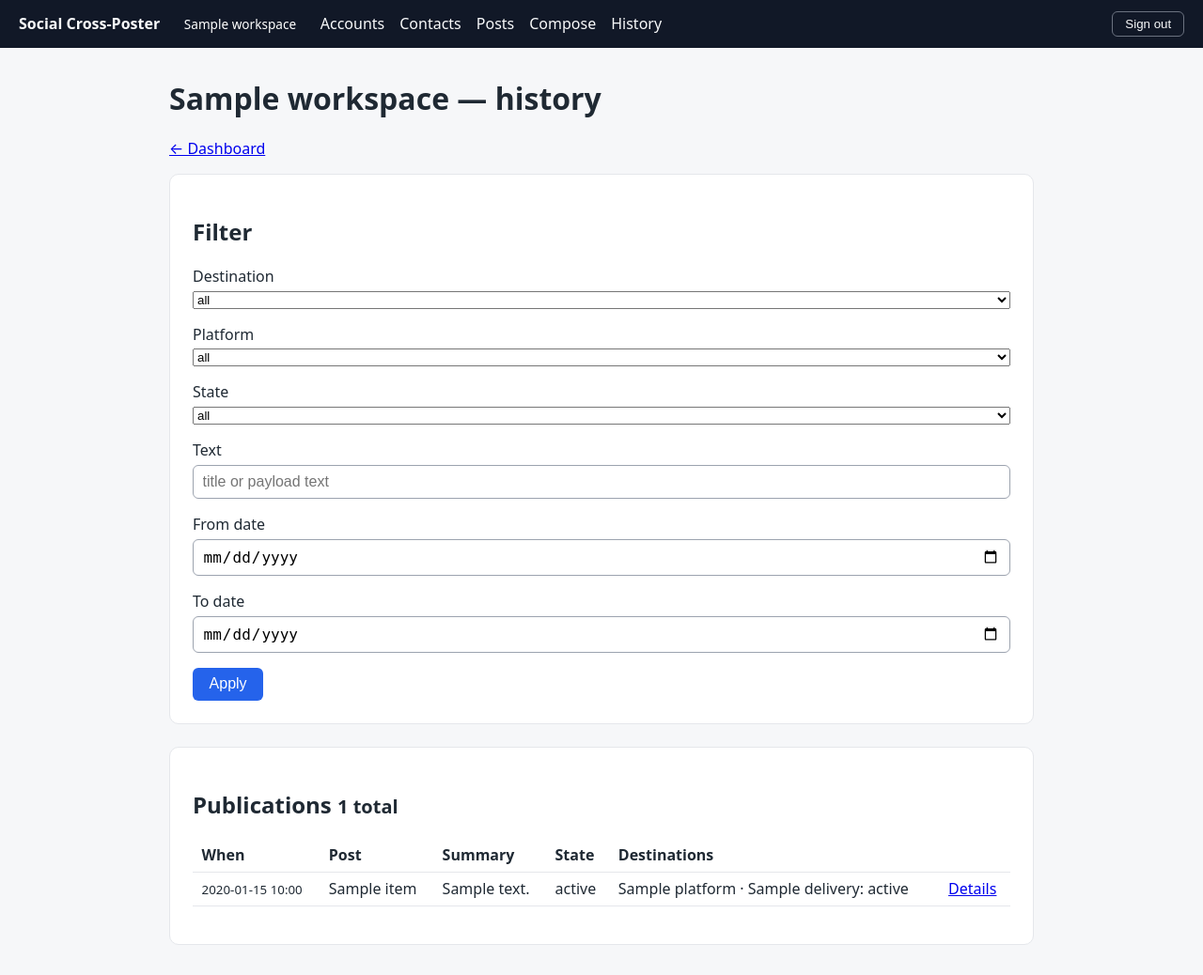
After one commit to patbaumgartner/social-cross-poster, a Spring app: template src/main/resources/templates/history.html in a window 1280 px wide. The commit adds this page. Shown: the whole page at 94% size. Run offline with Thymeleaf, Linux system fonts and the light colour scheme; the template is opened without the code that fills it: most values are stand-ins (such as "Sample title", 1, 10 or a date in 2020); data that the repository does not hold is empty; some of the project's set-up classes (security, data sources, template engines, error pages and the like) are left out, and stand-ins take their place; database files in the repository are not loaded.

Commit message:
feat(uc-06): history web layer — list with filters/pagination + detail pages (ADR-013 fail-closed)
GET /w/{slug}/history lists publications newest-first with content
summary, timestamps, aggregate state and per-destination state badges,
filterable by destination, platform, aggregate state, text and date range
(UTC day bounds), paginated (page 0-based, size clamped 1..100). GET
/w/{slug}/history/{id} shows the approved revision text, submission key,
payload hash and every delivery with provider identity, external ref,
immutable payload snapshot and append-only redacted attempts. Unknown
slugs redirect to /; unknown or foreign publication ids fail closed back
to the list with an error (ADR-013). Topbar gains a History link.

```diff
--- a/src/main/java/com/patbaumgartner/socialcrossposter/publish/DeliveryRepository.java
+++ b/src/main/java/com/patbaumgartner/socialcrossposter/publish/DeliveryRepository.java
@@ -11,4 +11,6 @@ public interface DeliveryRepository extends CrudRepository<Delivery, Long> {
 
 	List<Delivery> findAllByWorkspaceIdAndPublicationIdOrderByIdAsc(Long workspaceId, Long publicationId);
 
+	List<Delivery> findAllByWorkspaceId(Long workspaceId);
+
 }
--- a/src/main/resources/templates/fragments/layout.html
+++ b/src/main/resources/templates/fragments/layout.html
@@ -19,6 +19,7 @@
     <a th:if="${workspace != null}" th:href="@{/w/{slug}/contacts(slug=${workspace.slug})}">Contacts</a>
     <a th:if="${workspace != null}" th:href="@{/w/{slug}/posts(slug=${workspace.slug})}">Posts</a>
     <a th:if="${workspace != null}" th:href="@{/w/{slug}/compose(slug=${workspace.slug})}">Compose</a>
+    <a th:if="${workspace != null}" th:href="@{/w/{slug}/history(slug=${workspace.slug})}">History</a>
     <form class="logout" method="post" th:action="@{/logout}">
       <button type="submit">Sign out</button>
     </form>
--- /dev/null
+++ b/src/main/resources/templates/history.html
@@ -0,0 +1,87 @@
+<!DOCTYPE html>
+<html lang="en" xmlns:th="http://www.thymeleaf.org">
+<head th:replace="~{fragments/layout :: head(${workspace.label} + ' · History')}"></head>
+<body>
+  <header th:replace="~{fragments/layout :: topbar}"></header>
+  <main class="content">
+    <h1 th:text="${workspace.label} + ' — history'">History</h1>
+    <p><a th:href="@{/w/{slug}/dashboard(slug=${workspace.slug})}">&larr; Dashboard</a></p>
+
+    <p class="alert" role="alert" th:if="${error}" th:text="${error}">Error</p>
+    <p class="notice" role="status" th:if="${notice}" th:text="${notice}">Notice</p>
+
+    <section class="card">
+      <h2>Filter</h2>
+      <form method="get" th:action="@{/w/{slug}/history(slug=${workspace.slug})}">
+        <div class="field">
+          <label for="account">Destination</label>
+          <select id="account" name="account">
+            <option value="">all</option>
+            <option th:each="a : ${accounts}" th:value="${a.id}" th:text="${a.platform + ' · ' + a.label}"
+                    th:selected="${a.id == account}">dest</option>
+          </select>
+        </div>
+        <div class="field">
+          <label for="platform">Platform</label>
+          <select id="platform" name="platform">
+            <option value="">all</option>
+            <option th:each="p : ${platforms}" th:value="${p}" th:text="${p}" th:selected="${p == platform}">telegram</option>
+          </select>
+        </div>
+        <div class="field">
+          <label for="state">State</label>
+          <select id="state" name="state">
+            <option value="">all</option>
+            <option th:each="s : ${states}" th:value="${s}" th:text="${s}" th:selected="${s == state}">PUBLISHED</option>
+          </select>
+        </div>
+        <div class="field">
+          <label for="q">Text</label>
+          <input id="q" name="q" type="text" th:value="${q}" placeholder="title or payload text">
+        </div>
+        <div class="field">
+          <label for="from">From date</label>
+          <input id="from" name="from" type="date" th:value="${from}">
+        </div>
+        <div class="field">
+          <label for="to">To date</label>
+          <input id="to" name="to" type="date" th:value="${to}">
+        </div>
+        <button class="primary" type="submit">Apply</button>
+      </form>
+    </section>
+
+    <section class="card">
+      <h2>Publications <small th:text="${page.totalItems} + ' total'">0 total</small></h2>
+      <p th:if="${page.items.isEmpty()}">No publications match. Publish a post from its page to see it here (UC-05).</p>
+      <table th:if="${!page.items.isEmpty()}">
+        <thead>
+          <tr><th>When</th><th>Post</th><th>Summary</th><th>State</th><th>Destinations</th><th></th></tr>
+        </thead>
+        <tbody>
+          <tr th:each="s : ${page.items}">
+            <td><small th:text="${#temporals.format(s.publication.createdAt, 'yyyy-MM-dd HH:mm')}">time</small></td>
+            <td th:text="${s.postTitle}">title</td>
+            <td th:text="${s.contentSummary}">summary</td>
+            <td><span class="badge" th:text="${s.publication.state}">PUBLISHED</span></td>
+            <td>
+              <span th:each="d : ${s.deliveries}" class="badge"
+                    th:text="${d.platform + ' · ' + d.destinationLabel + ': ' + d.state}">dest</span>
+            </td>
+            <td class="actions">
+              <a th:href="@{/w/{slug}/history/{id}(slug=${workspace.slug},id=${s.publication.id})}">Details</a>
+            </td>
+          </tr>
+        </tbody>
+      </table>
+      <p th:if="${page.totalPages > 1}">
+        Page <span th:text="${page.page + 1}">1</span> / <span th:text="${page.totalPages}">1</span>
+        <a th:if="${page.page > 0}"
+           th:href="@{/w/{slug}/history(slug=${workspace.slug},account=${account},platform=${platform},state=${state},q=${q},from=${from},to=${to},page=${page.page - 1},size=${page.size})}">&larr; prev</a>
+        <a th:if="${page.page + 1 < page.totalPages}"
+           th:href="@{/w/{slug}/history(slug=${workspace.slug},account=${account},platform=${platform},state=${state},q=${q},from=${from},to=${to},page=${page.page + 1},size=${page.size})}">next &rarr;</a>
+      </p>
+    </section>
+  </main>
+</body>
+</html>
```
Also changed, not shown: src/main/java/com/patbaumgartner/socialcrossposter/publish/HistoryService.java (+10 -0 lines), src/main/java/com/patbaumgartner/socialcrossposter/web/HistoryController.java (added, +133 -0 lines), src/main/resources/templates/history-detail.html (added, +58 -0 lines).
